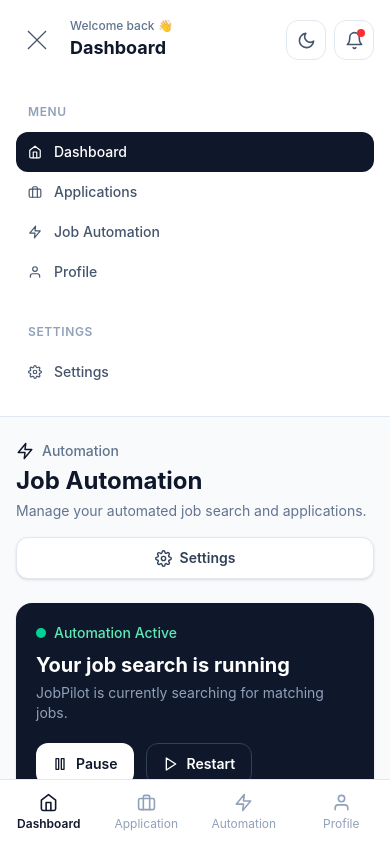
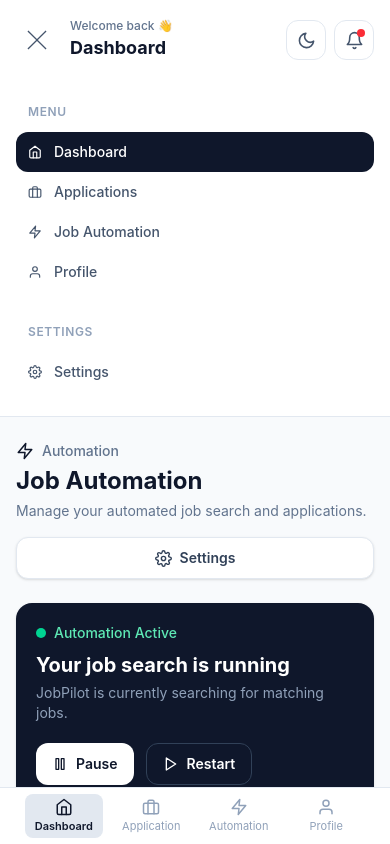
Before and after one commit to ravitharun/JobPilot-, a React (Vite) app in the folder UI/: page /Automation in a window 390 px wide. Both pictures are taken after a click on the button 37 px from the left and 40 px from the top of the page. Shown: the top 844 px of the page. Built offline with nearby package versions, Linux system fonts and the light colour scheme.

Commit message:
Feat:add Redux page navigation state

```diff
--- a/UI/src/Components/MobileNav.tsx
+++ b/UI/src/Components/MobileNav.tsx
@@ -6,28 +6,33 @@ import {
     FiZap,
     FiUser
 } from "react-icons/fi";
-import { useSelector } from "react-redux";
+import { useDispatch, useSelector } from "react-redux";
+import { UpdateNaviagtion } from "../Store/Navigation";
 
 function MobileNav({
     icon,
     label,
-    active = false,
+
     route
 }: any) {
     const Theme = useSelector((state: any) => state.counter.value);
+    const navigation = useSelector((state: any) => state.navigationPages.value);
+    const updatenavigationPages = useDispatch();
+
     return (
         <Link to={route}>
             <button
-                className={`flex h-full w-full flex-col items-center justify-center gap-1 text-xs ${active
+                className={`mx-auto flex flex-col items-center justify-center gap-0.5 rounded-lg px-2.5 py-1 text-[11px] transition-all ${navigation === label
                     ? Theme
-                        ? "text-white"
-                        : "text-slate-900"
+                        ? "bg-slate-800 text-white"
+                        : "bg-slate-200 text-slate-900"
                     : "text-slate-400"
                     }`}
+                onClick={() => updatenavigationPages(UpdateNaviagtion(label))}
             >
-                {React.cloneElement(icon, { size: 19 })}
+                {React.cloneElement(icon, { size: 18 })}
 
-                <span className={active ? "font-semibold" : ""}>
+                <span className={navigation === label ? "font-semibold" : ""}>
                     {label}
                 </span>
             </button>
@@ -37,15 +42,15 @@ function MobileNav({
 
 function MobileNavigation() {
     const Theme = useSelector((state: any) => state.counter.value);
+
     return (
         <nav
             className={`fixed bottom-0 left-0 right-0 z-30 border-t lg:hidden ${Theme
-                    ? "border-slate-700 bg-slate-900/95"
-                    : "border-slate-200 bg-white"
+                ? "border-slate-700 bg-slate-900/95"
+                : "border-slate-200 bg-white"
                 }`}
         >
-            <div className="grid h-16 grid-cols-4">
-
+            <div className="grid h-14 grid-cols-4 items-center px-5">
                 <MobileNav
                     icon={<FiHome />}
                     label="Dashboard"
@@ -70,7 +75,6 @@ function MobileNavigation() {
                     label="Profile"
                     route="/Profile"
                 />
-
             </div>
         </nav>
     );
--- a/UI/src/Components/Sidebar.tsx
+++ b/UI/src/Components/Sidebar.tsx
@@ -1,10 +1,14 @@
-import { useSelector } from "react-redux";
+import { useDispatch, useSelector } from "react-redux";
+import { UpdateNaviagtion } from "../Store/Navigation";
 
-function Sidebar({ icon, label, active }: any) {
+function Sidebar({ icon, label }: any) {
     const Theme = useSelector((state: any) => state.counter.value);
+    const navigation = useSelector((state: any) => state.navigationPages.value);
+    const updatenavigationPages = useDispatch();
+
     return (
         <button
-            className={`flex w-full items-center gap-3 rounded-xl px-3 py-2.5 text-sm font-medium transition ${active
+            className={`flex w-full items-center gap-3 rounded-xl px-3 py-2.5 text-sm font-medium transition ${navigation == label
                 ? Theme
                     ? "bg-white text-slate-900"
                     : "bg-slate-900 text-white"
@@ -12,6 +16,7 @@ function Sidebar({ icon, label, active }: any) {
                     ? "text-slate-300 hover:bg-slate-800"
                     : "text-slate-600 hover:bg-slate-100"
                 }`}
+            onClick={() => updatenavigationPages(UpdateNaviagtion(label))}
         >
             {icon}
             <span>{label}</span>
--- a/UI/src/Components/SidebarMenu.tsx
+++ b/UI/src/Components/SidebarMenu.tsx
@@ -13,6 +13,8 @@ import { useSelector } from "react-redux";
 
 function SidebarMenu() {
     const Theme = useSelector((state: any) => state.counter.value);
+
+    // console.log(navigation, 'navigation');
     return (
         <>
             <nav className="flex-1 px-4 py-6">
@@ -33,7 +35,7 @@ function SidebarMenu() {
                         <Sidebar
                             icon={<FiHome />}
                             label="Dashboard"
-                            active
+
                         />
                     </Link>
 
--- /dev/null
+++ b/UI/src/Store/Navigation.ts
@@ -0,0 +1,22 @@
+import { createSlice } from "@reduxjs/toolkit";
+
+const Naviagtion = createSlice({
+    name: "Navigation",
+
+    initialState: {
+        value: "Dashboard"
+    },
+
+    reducers: {
+        UpdateNaviagtion: (state, action) => {
+
+
+
+            state.value = action.payload
+        }
+    }
+});
+
+export const { UpdateNaviagtion } = Naviagtion.actions;
+
+export default Naviagtion.reducer;
--- a/UI/src/Store/store.ts
+++ b/UI/src/Store/store.ts
@@ -1,8 +1,11 @@
 import { configureStore } from "@reduxjs/toolkit";
 import ThemeSlicer from "./ThemeSlicer";
+import Naviagtion from "./Navigation";
 
 export const store = configureStore({
     reducer: {
-        counter: ThemeSlicer
+        counter: ThemeSlicer,
+        navigationPages: Naviagtion
+
     }
 });
```
